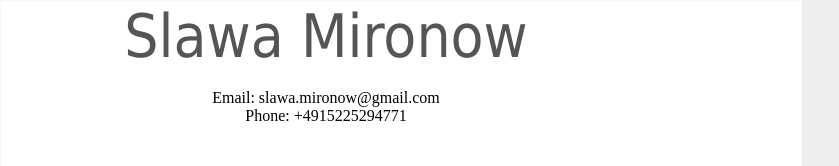
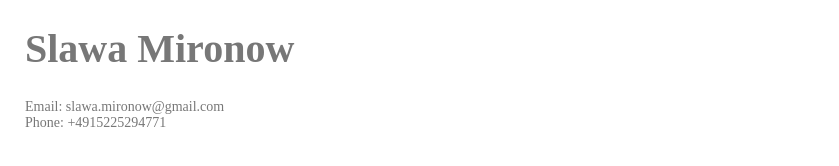
Before and after one commit to cyberpioneer/cyberpioneer.github.com, a plain HTML site: page index.html in a window 1280 px wide. Shown: the whole page, without its empty margins (0-839 px from the left). Drawn offline with Linux system fonts and the light colour scheme.

Commit message:
Complete

```diff
--- a/index.html
+++ b/index.html
@@ -4,27 +4,16 @@
 		Slawa Mironow
 	</title>
 </head>
-<body style="margin:0px;background:#EEEEEE;">
-<div style="width:100%;height:100%;background:#EEEEEE;text-align:center;">
-    <div style="width:800px;height:110%;background:#FFFFFF;border:1px solid #F8F8F8;">
-	<div style="width:650px;float:left;">
-	    <font style="font-size:60px;font-family:Tahoma;color:#555555;">
+<body style="margin:0px;background:#FFFFFF;padding-top:25px;padding-left:25px;">
+	    <h1 style="font-size:40px;font-family:Sans serif;color:#777777;text-align:left;">
 		Slawa Mironow
+	    </h1>
+	    <font style="font-size:14px;font-family:Sans serif;color:#777777;text-align:left;">
+		Email:&nbsp;slawa.mironow@gmail.com
 	    </font>
 	    <br />
-	    <br />
-	    <font>
-		Email: slawa.mironow@gmail.com
+	    <font style="font-size:14px;font-family:Sans serif;color:#777777;text-align:left;">
+		Phone:&nbsp;+4915225294771
 	    </font>
-	    <br />
-	    <font>
-		Phone: +4915225294771
-	    </font>
-	</div>
-	<div style="width:150px;float:right;">
-	    &nbsp;
-	</div>
-    </div>
-</div>
 </body>
 </html>
```
